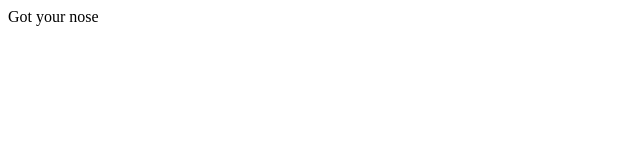
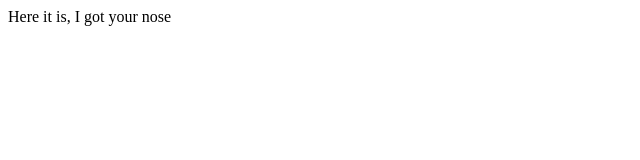
Before and after one commit to Kastango/GotYourNose, a plain HTML site: page index.html in a window 1280 px wide. Shown: the full height of the page, 0-640 px from the left. Drawn offline with Linux system fonts and the light colour scheme.

Commit message:
First commit to the repo

```diff
--- a/index.html
+++ b/index.html
@@ -7,6 +7,6 @@
 	<title>Document</title>
 </head>
 <body>
-	Got your nose
+	Here it is, I got your nose
 </body>
 </html>
```
